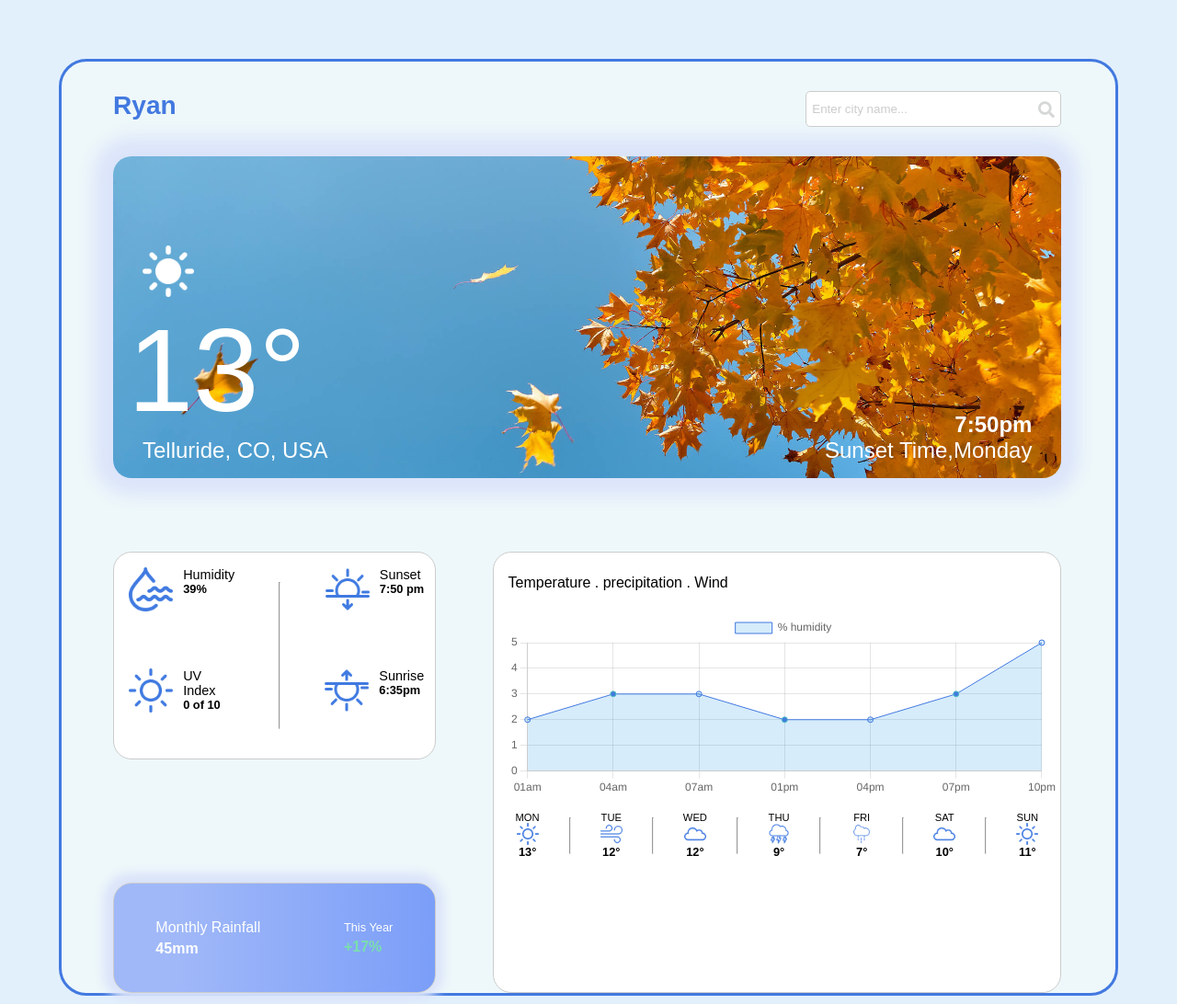
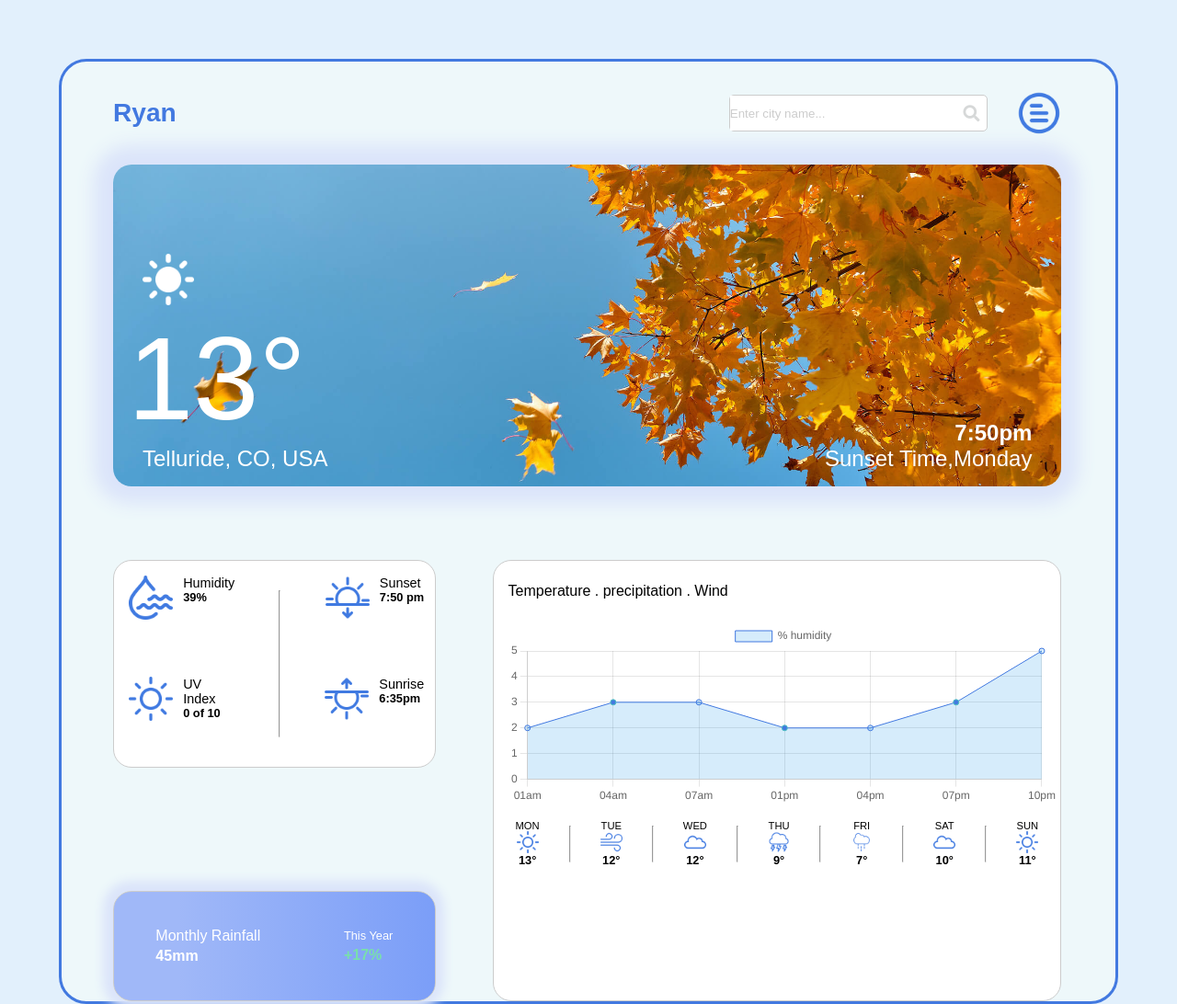
Before and after one commit to Najmegdi/challange-design01-weather, a website: page index.html in a window 1280 px wide. Shown: the whole page at 92% size. Drawn offline with nearby package versions, Linux system fonts and the light colour scheme.

Commit message:
add menu navbar

```diff
--- a/index.html
+++ b/index.html
@@ -15,9 +15,12 @@
         <header class="header">
             <nav class="navbar">
                 <h3 class="nav-h3">Ryan</h3>
-                <div class="nav-div">
-                    <input class="nav_input" type="text" placeholder="Enter city name..." ;">
-                    <i class="fas fa-search fa-xs nav_i" style="color: rgb(214, 216, 216);"></i>
+                <div class="nav-right-section">
+                    <div class="nav-div">
+                        <input class="nav_input" type="text" placeholder="Enter city name..." ;">
+                        <i class="fas fa-search fa-xs nav_i" style="color: rgb(214, 216, 216);"></i>
+                    </div>
+                    <img class="nav_img" src="dist/img/navigation.png" alt="">
                 </div>
             </nav>
             <section class="section-header">
--- a/scss/main.scss
+++ b/scss/main.scss
@@ -14,7 +14,6 @@ body{
 .main{
     background: rgb(238, 248, 250);
     width: 90%;
-    // height: 80vh;
     margin: 4rem;
     border: 3px solid #4279e0;
     border-radius: 30px;
@@ -26,25 +25,40 @@ body{
 .navbar{
     display: flex;
     justify-content: space-between;
+    align-items: center;
     margin: 2rem 0;
+    .nav-right-section{
+        display: flex;
+        justify-content: flex-end;
+        align-items: center;
+        width: 40vw;
+    }
     .nav-h3{
         color: #4279e0;
     }
     .nav-div{
         display: flex;
         justify-content: space-between;
+        align-items: center;
         background: #ffffff;
-        width: 27%;
-        padding: .6rem .4rem;
+        width: 55%;
+        margin-right: 2rem;
+        // padding: .6rem .4rem;
         border: 1.5px solid #ccc;
         border-radius: 5px;
         .nav_input{
             border: none;
-            width: 90%;
+            padding: .7rem 0;
+            padding-right: 1.7rem;
         }
-        .nav_i:hover{
+        .nav_i {
+            margin: 0 .5rem;
             cursor: pointer;
         }
+    }
+    .nav_img{
+        height: 6vh;
+        cursor: pointer;
     }
 }
 ::placeholder {
@@ -111,7 +125,6 @@ body{
             justify-content: space-between;
             height: 60vh;
             width: 40%;
-            // border: 3px solid rgb(224, 98, 25);
             .container1{
                 display: flex;
                 width: 85%;
```
Also changed, not shown: dist/css/main.css, dist/img/navigation.png (added).
